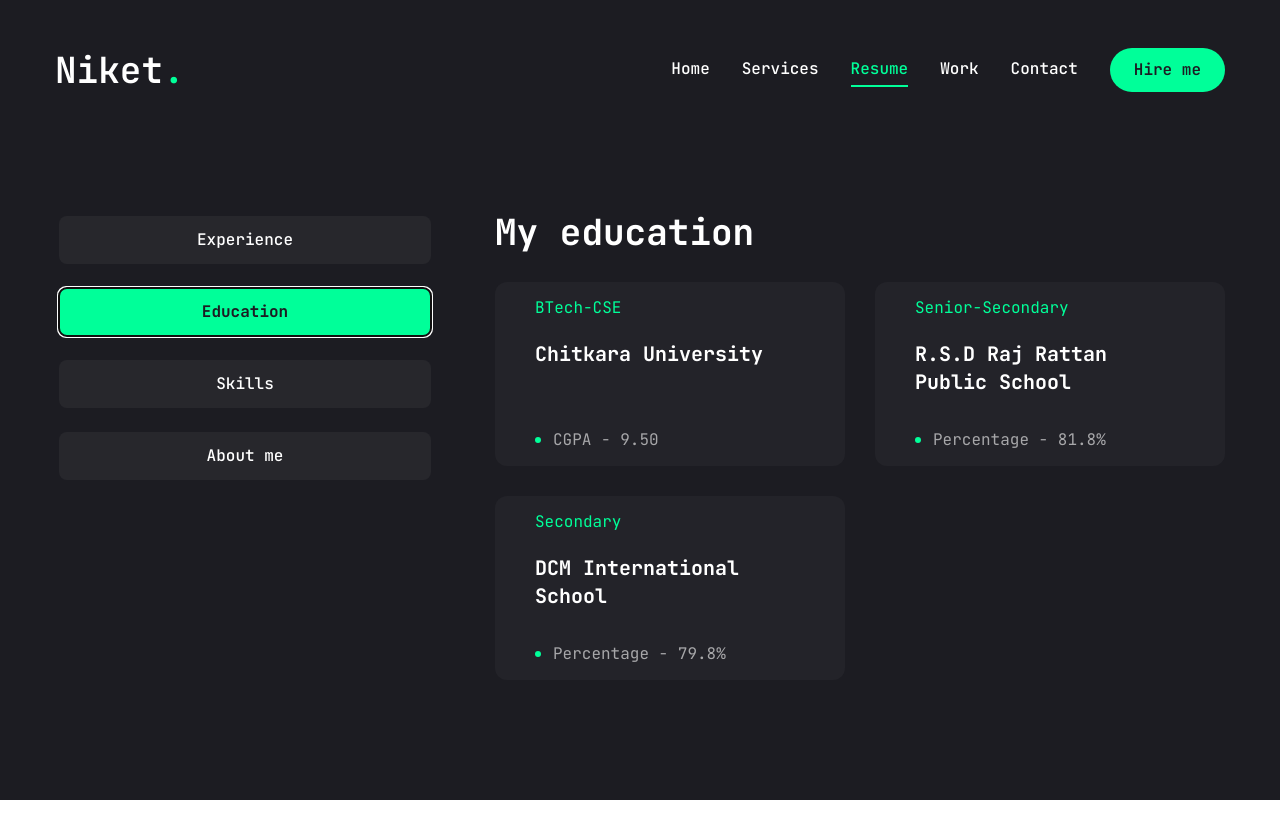
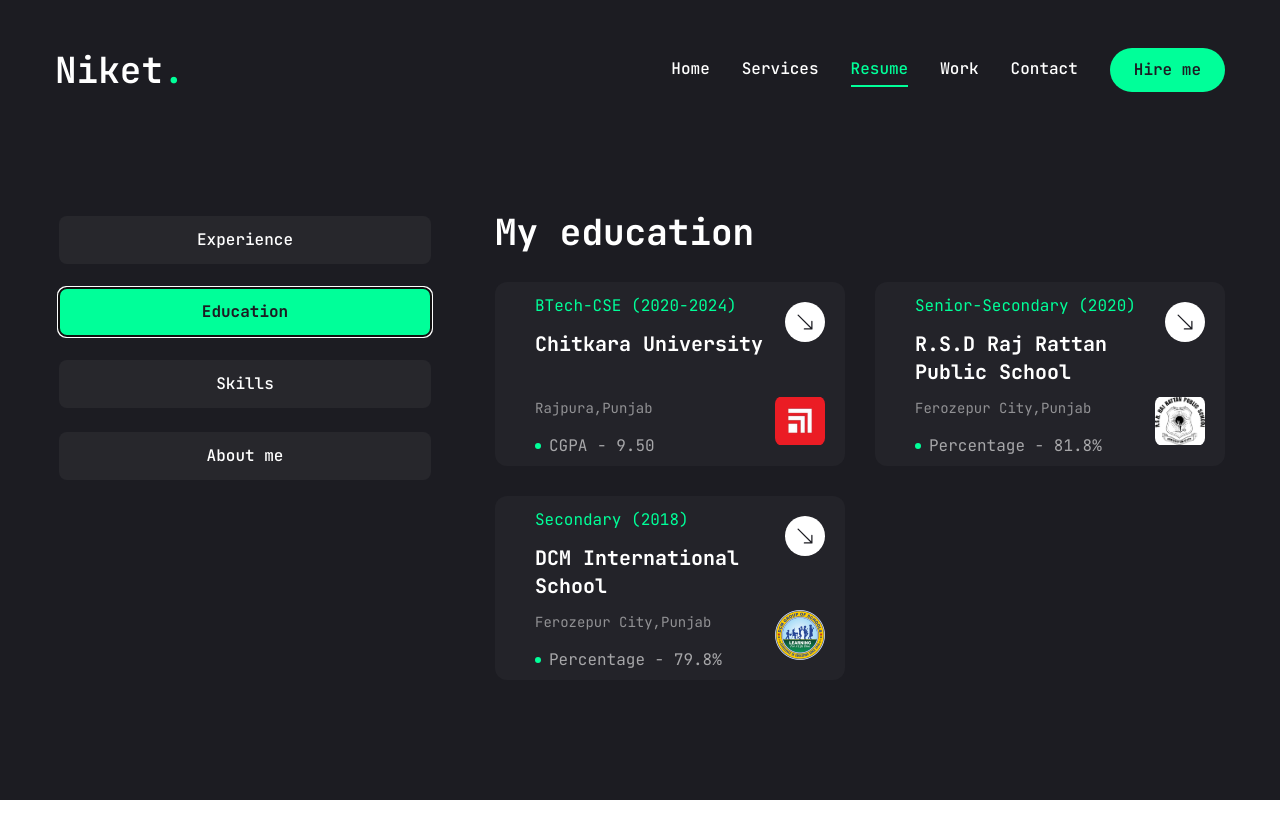
Before and after one commit to NC0312/my-portfolio, a Next.js app: page /resume in a window 1280 px wide. Both pictures are taken after a click on the tab "Education". Shown: the top 838 px of the page. Built offline with nearby package versions, Linux system fonts and the light colour scheme.

Commit message:
Update page.jsx
education tab in resume page updated

```diff
--- a/app/resume/page.jsx
+++ b/app/resume/page.jsx
@@ -49,7 +49,7 @@ const experience = {
       company: 'Twinline Business Solutions',
       position: 'Java Software Developer',
       duration: 'Aug 2024 - Present',
-      location:'Gurugram,Haryana',
+      location: 'Gurugram,Haryana',
       logo: '/assets/company1.png',
       linkedin: 'https://www.linkedin.com/company/twinline-business-solutions/'
     },
@@ -63,16 +63,28 @@ const education = {
     {
       institution: "Chitkara University",
       position: "BTech-CSE",
-      cgpa: "CGPA - 9.50"
+      cgpa: "CGPA - 9.50",
+      duration: '2020-2024',
+      logo: 'assets/chitkara.jpeg',
+      linkedin: 'https://www.linkedin.com/school/chitkara-university/',
+      location: 'Rajpura,Punjab'
     },
     {
       institution: "R.S.D Raj Rattan Public School",
       position: "Senior-Secondary",
-      cgpa: "Percentage - 81.8%"
+      cgpa: "Percentage - 81.8%",
+      duration: '2020',
+      logo: 'assets/rsd.png',
+      linkedin: 'https://www.facebook.com/profile.php?id=100006535662878&mibextid=ZbWKwL',
+      location: 'Ferozepur City,Punjab'
     }, {
       institution: "DCM International School",
       position: "Secondary",
-      cgpa: "Percentage - 79.8%"
+      cgpa: "Percentage - 79.8%",
+      duration: '2018',
+      logo: 'assets/dcm.webp',
+      linkedin: 'https://www.linkedin.com/school/thedcmgroupofschools/',
+      location: 'Ferozepur City,Punjab'
     }
   ]
 }
@@ -217,25 +229,57 @@ const Resume = () => {
               </div>
             </TabsContent>
 
+
             <TabsContent value='education' className='w-full'>
               <div className='flex flex-col gap-[30px] text-center xl:text-left'>
                 <h3 className='text-4xl font-bold'>{education.title}</h3>
                 <ScrollArea className="h-[400px]">
                   <ul className='grid grid-cols-1 lg:grid-cols-2 gap-[30px]'>
                     {education.items.map((item, index) => {
-                      return <li key={index} className='bg-[#232329] h-[184px] py-6 px-10 rounded-xl flex flex-col justify-center items-center lg:items-start gap-1'>
-                        <span className='text-accent mt-3'>{item.position}</span>
-                        <h3 className='text-xl max-w-[260px] min-h-[60px] font-bold  text-center lg:text-left mb-5 mt-3 '>{item.institution}</h3>
-                        <div className='flex items-center gap-3'>
-                          <span className='w-[6px] h-[6px] rounded-full bg-accent mb-3'></span>
-                          <p className='text-white/60 mb-3'>{item.cgpa}</p>
-                        </div>
-                      </li>
+                      return (
+                        <li key={index} className='relative bg-[#232329] h-[184px] py-6 px-10 rounded-xl flex flex-col justify-center items-center lg:items-start gap-1'>
+                          {/* Position and duration */}
+                          <span className='text-accent mt-3'>
+                            {item.position} <span>({item.duration})</span>
+                          </span>
+                          {/* Institution */}
+                          <h3 className='text-xl max-w-[260px] min-h-[60px] font-bold text-center lg:text-left mt-1'>
+                            {item.institution}
+                          </h3>
+                          {/* Location (directly under institution) */}
+                          <p className='text-sm text-white/50 mt-1 mb-2'>
+                            {item.location}
+                          </p>
+                          {/* CGPA */}
+                          <div className='flex items-center gap-2'>
+                            <span className='w-[6px] h-[6px] rounded-full bg-accent mb-2'></span>
+                            <p className='text-white/60 mb-2'>{item.cgpa}</p>
+                          </div>
+                          {/* Logo (conditionally rendered) */}
+                          {item.logo && (
+                            <img
+                              src={item.logo}
+                              alt={`${item.institution} logo`}
+                              className='absolute bottom-5 right-5 w-[50px] h-[50px] object-contain rounded-[8px]'
+                            />
+                          )}
+                          <div className='absolute top-5 right-5 group'>
+                            <a href={item.linkedin || '#'}
+                              target='_blank'
+                              rel='noopener noreferrer'
+                              className='w-[40px] h-[40px] rounded-full bg-white group-hover:bg-accent transition-all duration-500 flex justify-center items-center hover:-rotate-45'>
+                              <BsArrowDownRight className='text-primary text-xl' />
+                            </a>
+                          </div>
+                        </li>
+                      );
                     })}
                   </ul>
                 </ScrollArea>
               </div>
             </TabsContent>
+
+
 
             <TabsContent value='skills' className='w-full h-full'>
               <div className="flex flex-col gap-[30px] text-center xl:text-left">
```
